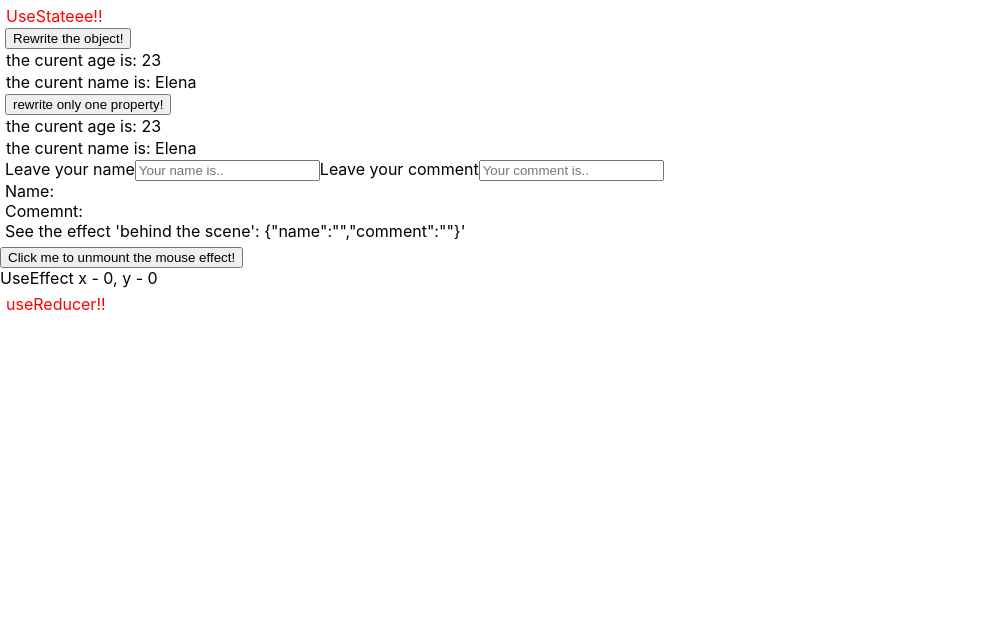
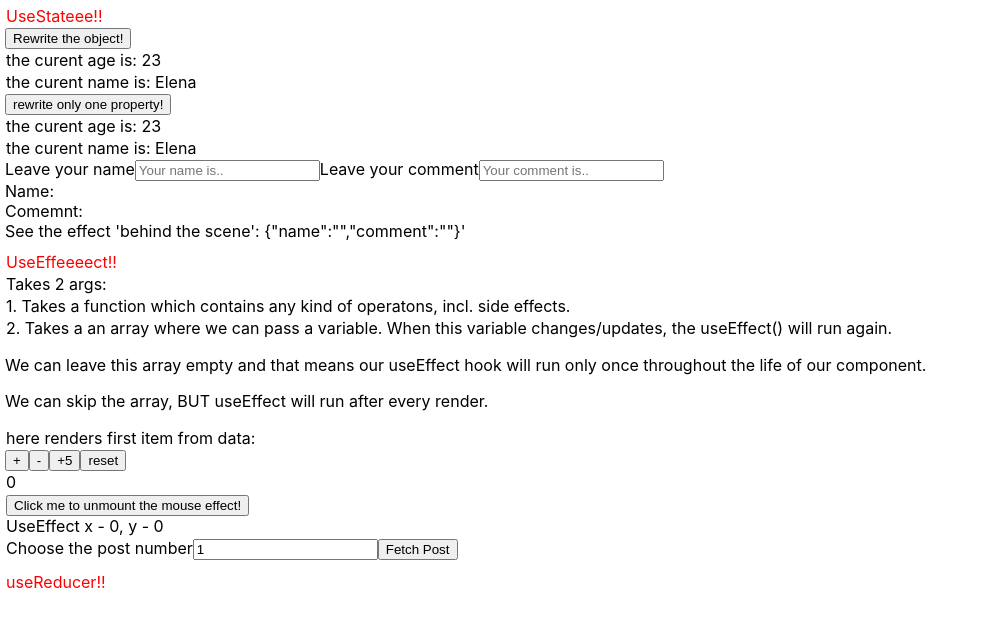
Before and after one commit to tandaraelena/react-hooks, a React (Create React App) app: page / in a window 1280 px wide. Shown: the top 626 px of the page, without its empty margins (0-988 px from the left). Built offline with nearby package versions, Linux system fonts and the light colour scheme; no server answers.

Commit message:
useEffect fetch data

```diff
--- a/src/components/app/App.js
+++ b/src/components/app/App.js
@@ -1,6 +1,6 @@
 import React, {useState, useEffect} from 'react';
 import UseState from '../useState/UseState';
-import UseEffectMouseContainer from '../useEffect/UseEffectMouseContainer';
+import UseEffect from '../useEffect/UseEffect';
 import UseReducer from '../useReducer/UseReducer';
 
 function App() {
@@ -18,7 +18,7 @@ console.log('check if useEffect run when object is called')
   return (
     <div className="App">
       <UseState object={object} setObject={setObject} />
-      <UseEffectMouseContainer data={data} />
+      <UseEffect data={data} />
       <UseReducer />
     </div>
   );
--- a/src/components/useEffect/UseEffect.jsx
+++ b/src/components/useEffect/UseEffect.jsx
@@ -1,6 +1,7 @@
 import React, { useState } from 'react'
 import { StyledSection, StyledHeader } from '../app/style'
-import UseEffectMouse from './UseEffectMouse'
+import UseEffectMouseContainer from './UseEffectMouseContainer'
+import UseEffectFetchData from './UseEffectFetchData'
 
 const UseEffect = ({data}) => {
   const [ count, setCount ] = useState(0)
@@ -19,7 +20,8 @@ const UseEffect = ({data}) => {
       <button onClick={() => {setCount(prev => prev + 5)}} >+5</button>
       <button onClick={() => {setCount(0)}} >reset</button>
       <div>{count}</div>
-      <UseEffectMouse />
+      <UseEffectMouseContainer />
+      <UseEffectFetchData />
     </StyledSection>
   )
 }
--- /dev/null
+++ b/src/components/useEffect/UseEffectFetchData.jsx
@@ -0,0 +1,29 @@
+import React, { useState, useEffect } from 'react'
+
+const UseEffectFetchData = () => {
+  const [ post, setPost ] = useState({})
+  const [ id, setId ] = useState(1)
+  const [ idFromButtonClick, setIdFromButtonClick ] = useState(1)
+
+  useEffect(() => {
+    fetch(`https://jsonplaceholder.typicode.com/posts/${id}`)
+      .then(forJson => forJson.json())
+      .then(res => setPost(res))
+      .catch(err => console.log('cannot get api', err))
+  }, [idFromButtonClick])
+
+  const handleClick = () => {
+    setIdFromButtonClick(id)
+  }
+
+  return (
+    <div>
+      <label>Choose the post number</label>
+      <input type='text' value={id} onChange={e => setId(e.target.value)} />
+      <button type='button' onClick={handleClick} >Fetch Post</button>
+      <div>{post.title}</div>
+    </div>
+  )
+}
+
+export default UseEffectFetchData
--- a/src/components/useState/UseStateInputText.jsx
+++ b/src/components/useState/UseStateInputText.jsx
@@ -9,7 +9,7 @@ const UseStateInputText = () => {
       <input
         type='text'
         value={comment.name}
-        onChange={e => setComment({name: e.target.value})}
+        onChange={e => setComment({ ...comment, name: e.target.value})}
         placeholder='Your name is..'
         />
       <label>Leave your comment</label>
```
